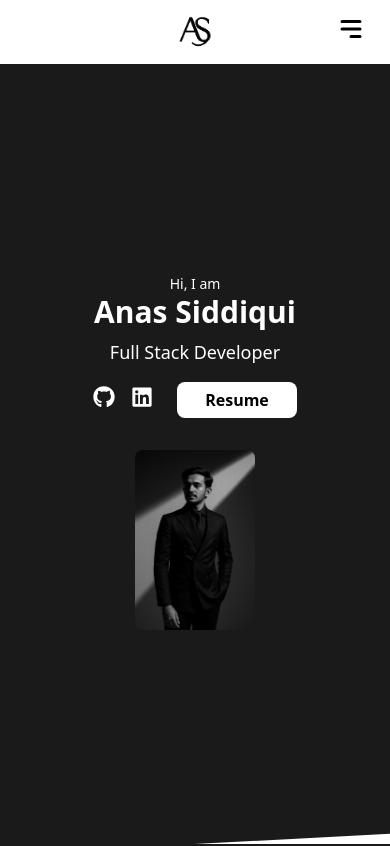
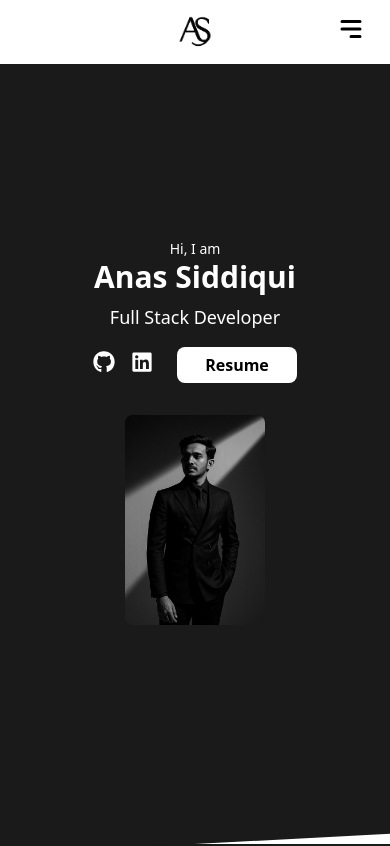
Before and after one commit to Anas-Sid/My-Portfolio, a React (Vite) app: page /portfolio in a window 390 px wide. Shown: the top 846 px of the page. Built offline with nearby package versions, Linux system fonts and the light colour scheme.

Commit message:
Update HeroSection.jsx

```diff
--- a/src/Light_theme_Component/HeroSection.jsx
+++ b/src/Light_theme_Component/HeroSection.jsx
@@ -18,7 +18,7 @@ const HeroSection = () => {
       {/* Hero Content */}
       <div className="relative z-20 flex w-full px-6 md:px-16 justify-between items-center flex-col md:flex-row mt-[60px] md:mt-0 gap-8 md:gap-0">
         {/* Text on top (mobile), left side (desktop) */}
-        <div className="text-center md:text-left md:w-1/2 md:text-black mt-10 md:mt-[-130px]">
+        <div className="text-center md:text-left md:w-1/2 md:text-black md:mt-[-130px]">
           <h3 className="text-sm text-white md:text-lg md:text-gray-700">Hi, I am</h3>
           <h1 className="text-3xl text-white md:text-black md:text-5xl font-bold mb-2">Anas Siddiqui</h1>
           <p className="md:text-gray-600 text-white text-lg md:text-xl mb-4">Full Stack Developer</p>
@@ -45,7 +45,7 @@ const HeroSection = () => {
           <img
             src={profileImage}
             alt="Profile"
-            className="w-30 md:w-72 h-auto object-cover rounded-lg z-20 md:ml-30 md:mt-8"
+            className="w-35 md:w-72 h-auto object-cover rounded-lg z-20 md:ml-30 md:mt-8"
           />
         </div>
       </div>
```
